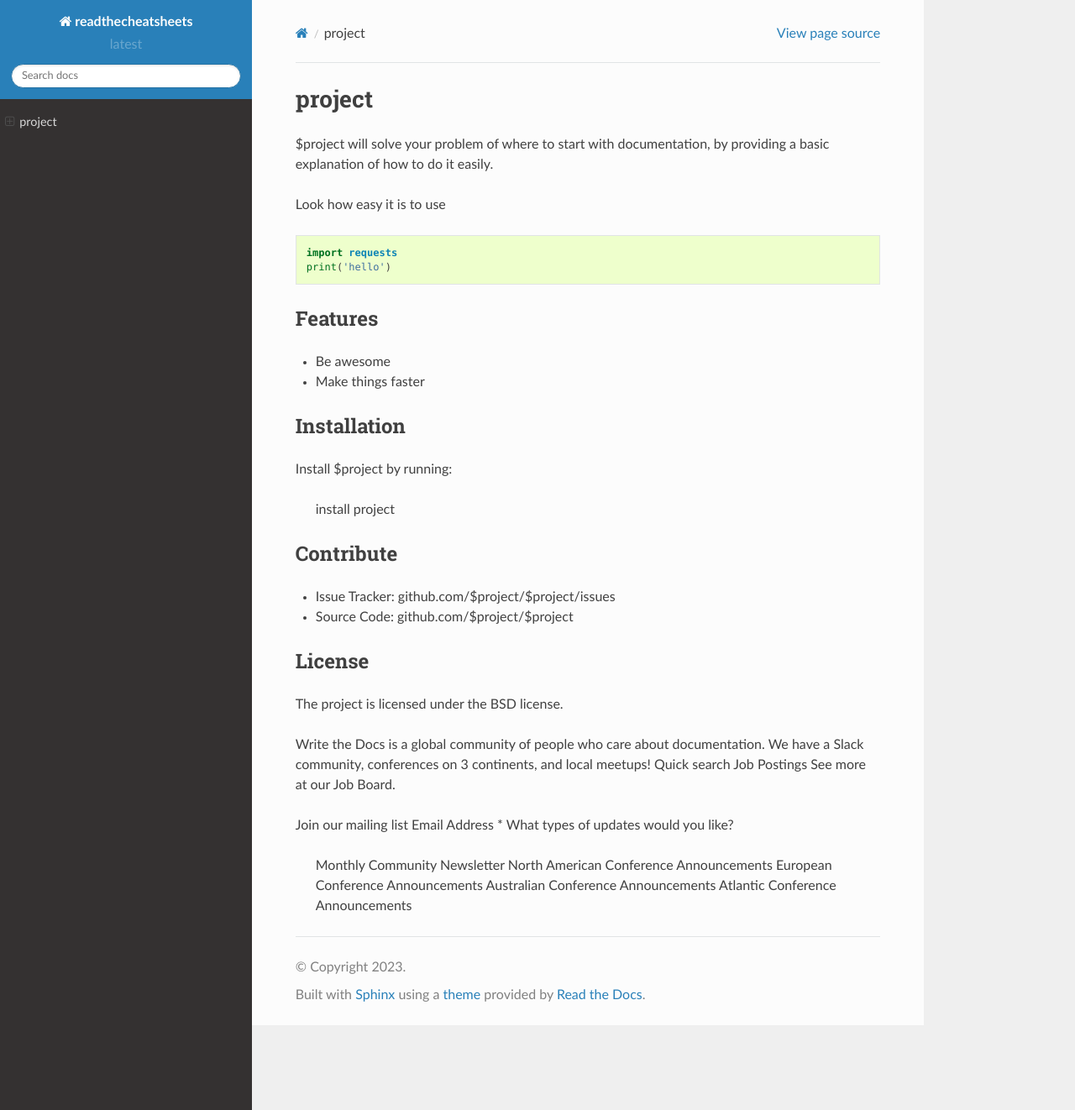
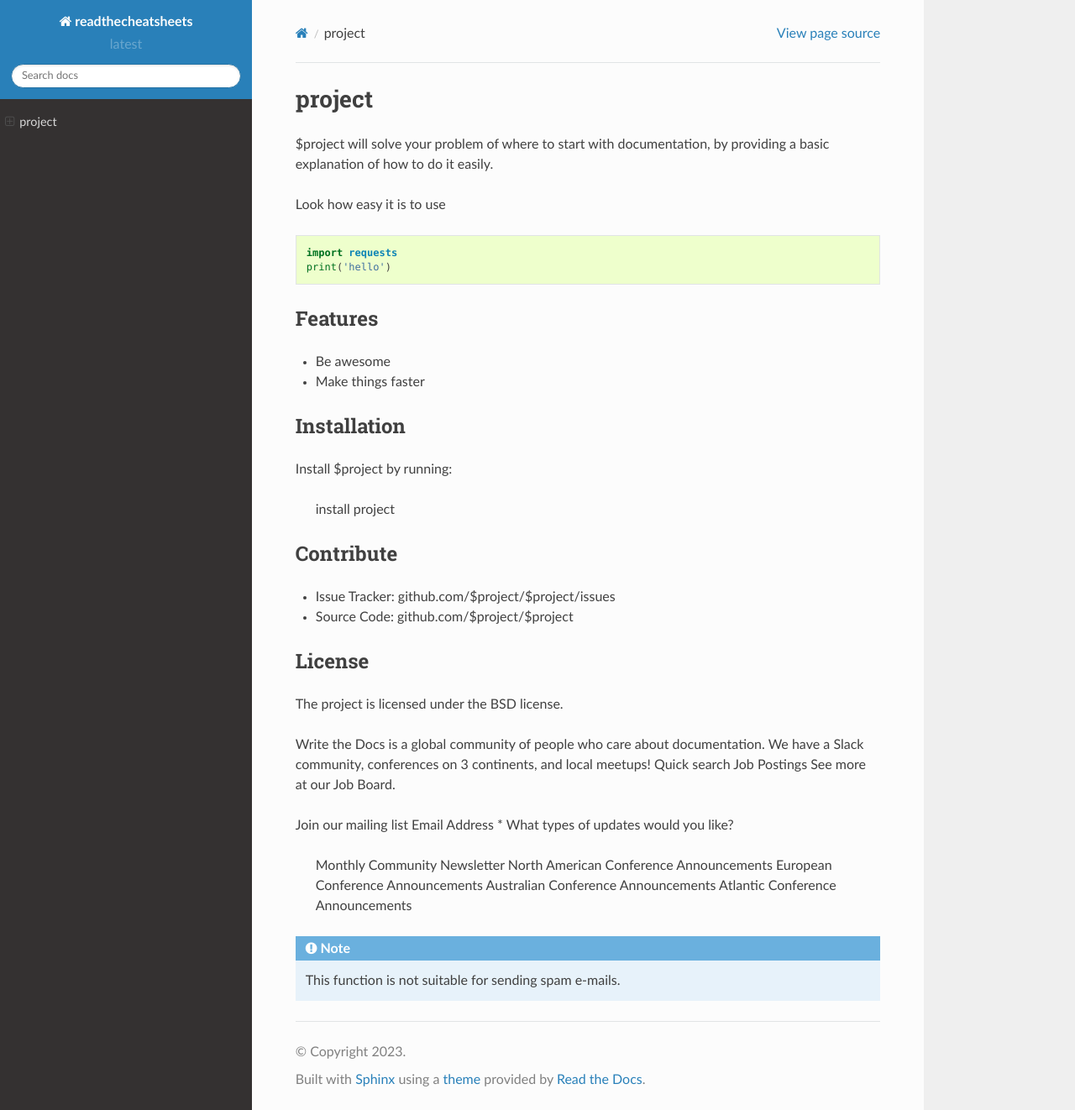
Before and after one commit to tabrizu891/cheatsheet, a Sphinx documentation site: the page built from docs/index.rst, in a window 1280 px wide and 1322 px high. Shown: the whole window at 84% size. Built offline with Sphinx 7.4.7 and the Read the Docs theme 2.0.0, drawn with Linux system fonts in a browser that asks for light colours.

Commit message:
Update index.rst

```diff
--- a/docs/index.rst
+++ b/docs/index.rst
@@ -50,3 +50,8 @@ What types of updates would you like?
     European Conference Announcements
     Australian Conference Announcements
     Atlantic Conference Announcements
+
+
+.. note::
+
+   This function is not suitable for sending spam e-mails.
```
